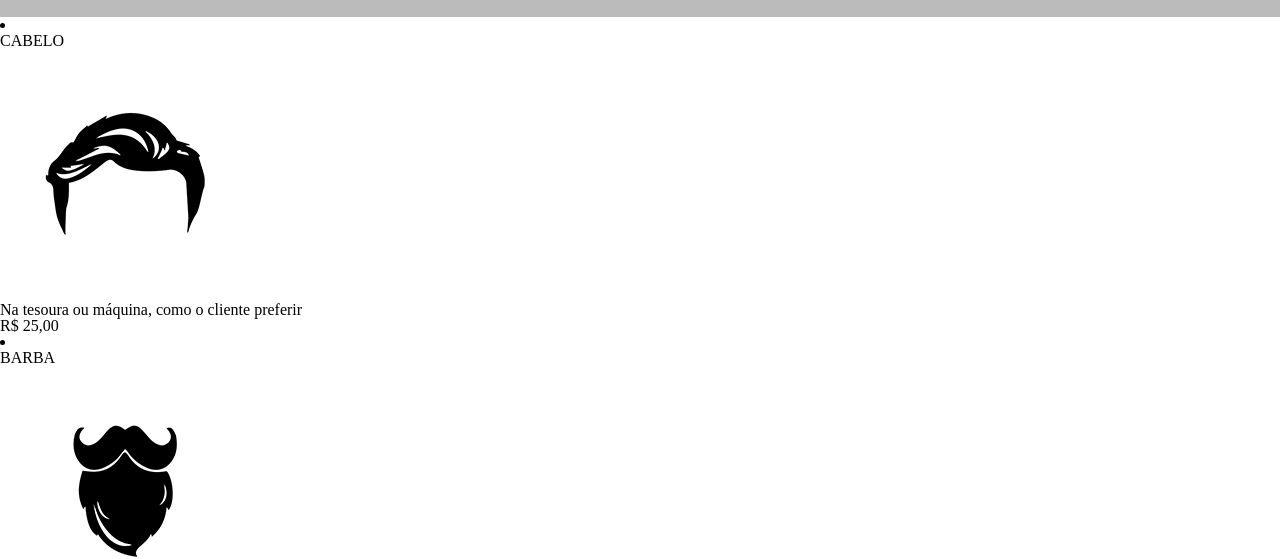
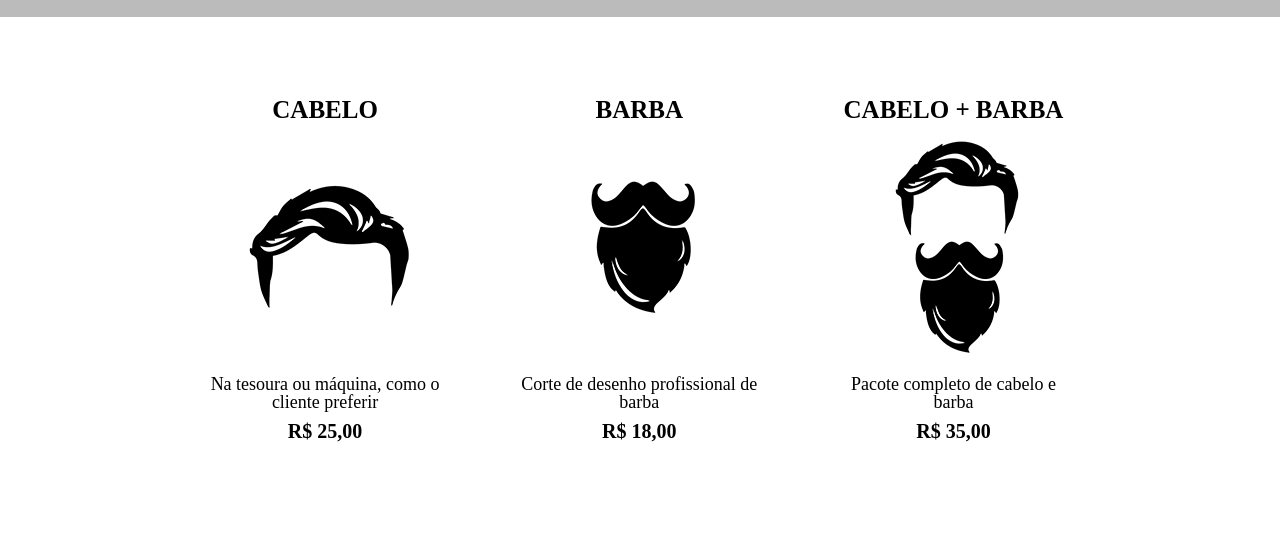
Before and after one commit to paamela/aula-html, a plain HTML site: page produtos.html in a window 1280 px wide. Shown: the part 276-835 px from the top of the page. After the commit the page ends 800 px from the top, so only its background shows below. Drawn offline with Linux system fonts and the light colour scheme.

Commit message:
Atualizando a pagina de produtos

```diff
--- a/produtos.css
+++ b/produtos.css
@@ -25,3 +25,35 @@ nav a {
     font-size: 22px;
     text-decoration: none;
 }
+
+.produtos {
+    width: 940px;
+    margin: 0 auto;
+    padding: 50px 0;
+}
+
+.produtos li {
+    display: inline-block;
+    text-align: center;
+    width: 30%;
+    vertical-align: top;
+    margin: 0 1.5%;
+    padding: 30px 20px;
+    box-sizing: border-box;
+}
+
+.produtos h2 {
+    font-size: 25px;
+    font-weight: bold;
+}
+
+.produto-descricao {
+    font-size: 18px;
+
+}
+
+.produto-preco {
+    font-size: 20px;
+    font-weight: bold;
+    margin: 10px 0 0;
+}
--- a/produtos.html
+++ b/produtos.html
@@ -23,25 +23,24 @@
         </header>
 
         <main>
-            <ul></ul>
+            <ul class="produtos">
                 <li>
                     <h2>CABELO</h2>
                     <img src="img\cabelo.jpg">
-                    <p>Na tesoura ou máquina, como o cliente preferir</p>
-                    <p>R$ 25,00</p>
+                    <p class="produto-descricao">Na tesoura ou máquina, como o cliente preferir</p>
+                    <p class="produto-preco">R$ 25,00</p>
                 </li>
                 <li>
                     <h2>BARBA</h2>
                     <img src="img\barba.jpg">
-                    <p>Corte de desenho profissional de barba</p>
-                    <p>R$ 18,00</p>
+                    <p class="produto-descricao">Corte de desenho profissional de barba</p>
+                    <p class="produto-preco">R$ 18,00</p>
                 </li>
-
                 <li>
                     <h2>CABELO + BARBA</h2>
                     <img src="img\cabelo+barba.jpg">
-                    <p>Pacote completo de cabelo e barba</p>
-                    <p>R$ 35,00</p>
+                    <p class="produto-descricao">Pacote completo de cabelo e barba</p>
+                    <p class="produto-preco">R$ 35,00</p>
                 </li>
             </ul>
 
```
